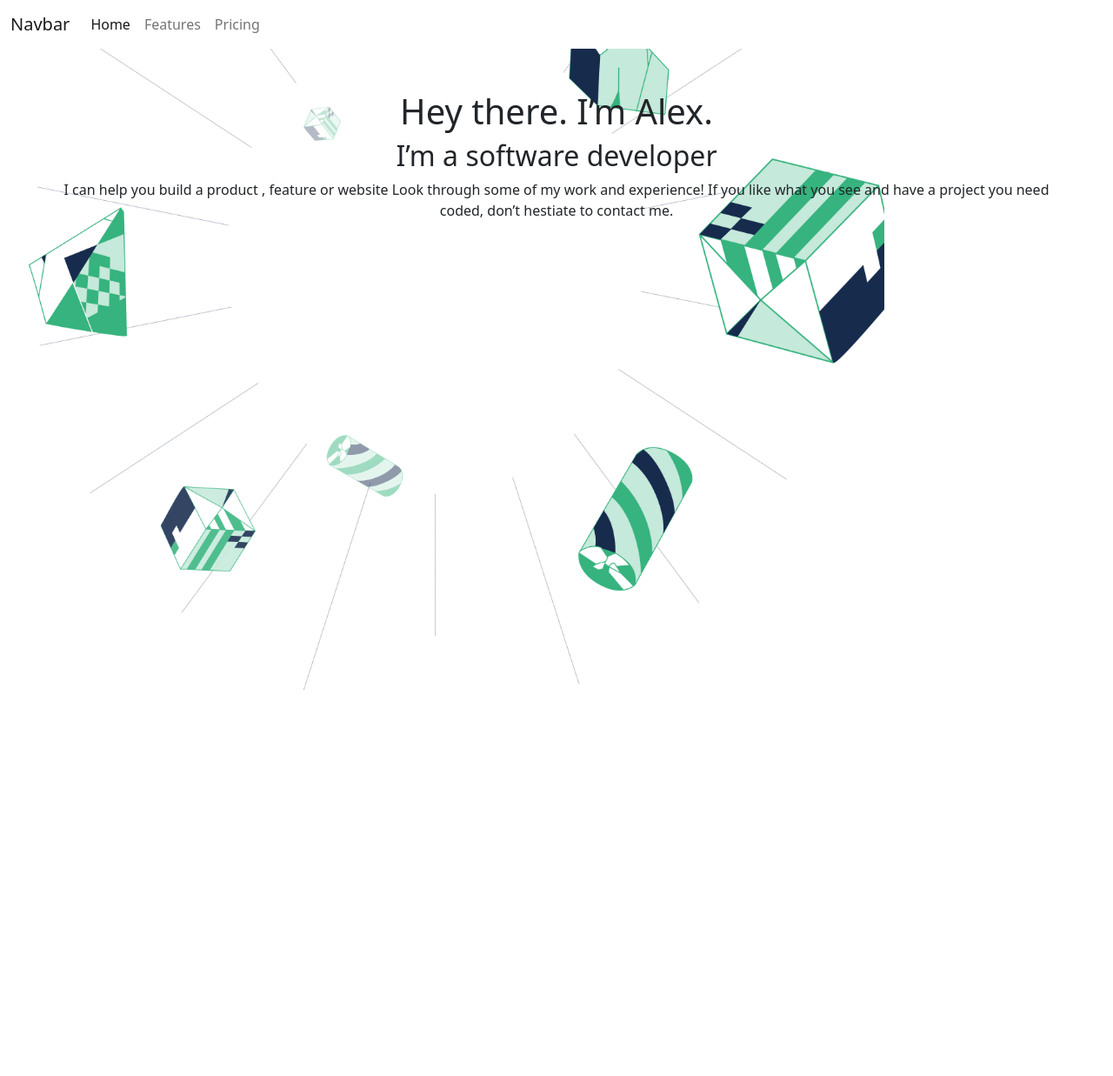
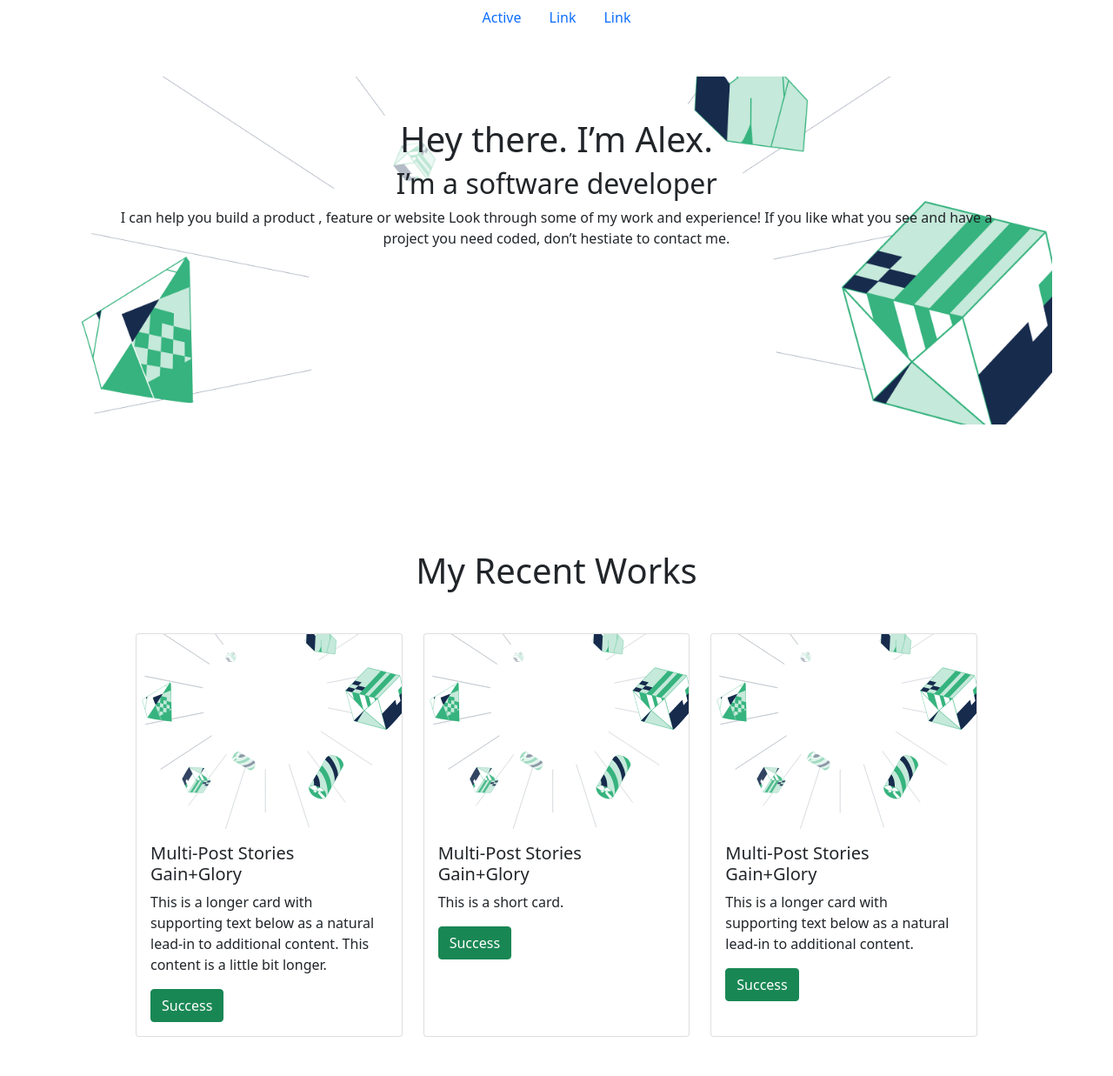
Before and after one commit to Thermiee/Bootstrap-Portfolio, a plain HTML site: page index.html in a window 1280 px wide. Shown: the top 1237 px of the page at 87% size. Before the commit the page ends 856 px from the top, so only its background shows below. Drawn offline with nearby package versions, Linux system fonts and the light colour scheme.

Commit message:
Added card for my works section

```diff
--- a/index.html
+++ b/index.html
@@ -1,58 +1,111 @@
 <!DOCTYPE html>
 <html>
+
 <head>
     <meta charset="utf-8" />
     <meta http-equiv="X-UA-Compatible" content="IE=edge" />
     <title>Bootstrap Portfolio</title>
     <meta name="viewport" content="width=device-width, initial-scale=1" />
     <link rel="stylesheet" type="text/css" media="screen" href="style.css" />
-    <link
-      href="https://cdn.jsdelivr.net/npm/bootstrap@5.0.2/dist/css/bootstrap.min.css"
-      rel="stylesheet"
-      integrity="sha384-EVSTQN3/azprG1Anm3QDgpJLIm9Nao0Yz1ztcQTwFspd3yD65VohhpuuCOmLASjC"
-      crossorigin="anonymous"
-    />
-    <script
-      src="https://cdn.jsdelivr.net/npm/bootstrap@5.0.2/dist/js/bootstrap.bundle.min.js"
+    <link href="https://cdn.jsdelivr.net/npm/bootstrap@5.0.2/dist/css/bootstrap.min.css" rel="stylesheet"
+        integrity="sha384-EVSTQN3/azprG1Anm3QDgpJLIm9Nao0Yz1ztcQTwFspd3yD65VohhpuuCOmLASjC" crossorigin="anonymous" />
+    <script src="https://cdn.jsdelivr.net/npm/bootstrap@5.0.2/dist/js/bootstrap.bundle.min.js"
         integrity="sha384-MrcW6ZMFYlzcLA8Nl+NtUVF0sA7MsXsP1UyJoMp4YLEuNSfAP+JcXn/tWtIaxVXM"
-      crossorigin="anonymous"
-    ></script>
+        crossorigin="anonymous"></script>
 </head>
+
 <body>
     <header>
-      <nav class="navbar navbar-expand-lg navbar-light">
-        <div class="container-fluid">
-          <a class="navbar-brand" href="#">Navbar</a>
-          <button
-            class="navbar-toggler"
-            type="button"
-            data-bs-toggle="collapse"
-            data-bs-target="#navbarNavAltMarkup"
-            aria-controls="navbarNavAltMarkup"
-            aria-expanded="false"
-            aria-label="Toggle navigation"
-          >
-            <span class="navbar-toggler-icon"></span>
-          </button>
-          <div class="collapse navbar-collapse" id="navbarNavAltMarkup">
-            <div class="navbar-nav">
-              <a class="nav-link active" aria-current="page" href="#">Home</a>
-              <a class="nav-link" href="#">Features</a>
-              <a class="nav-link" href="#">Pricing</a>
+        <ul class="nav justify-content-center">
+            <li class="nav-item">
+                <a class="nav-link active" aria-current="page" href="#">Active</a>
+            </li>
+            <li class="nav-item">
+                <a class="nav-link" href="#">Link</a>
+            </li>
+            <li class="nav-item">
+                <a class="nav-link" href="#">Link</a>
+            </li>
+        </ul>
+    </header>
+    <section class="container">
+        <div class="mt-5 p-5 text-center">
+            <h1>Hey there. I’m Alex.</h1>
+            <h2>I’m a software developer</h2>
+            <p> I can help you build a product , feature or website Look through some of my work and experience! If you
+                like what you see and have a project you need coded,
+                don’t hestiate to contact me.</p>
+        </div>
+    </section>
+    <section class=" m-5 p-5">
+        <h1 class="text-center m-5">
+            My Recent Works
+        </h1>
+        <div class="row row-cols-1 row-cols-md-3 m-5">
+            <div class="col">
+              <div class="card h-10">
+                <img src="/images/Header-llustration-desktop.svg" class="card-img-top" alt="Works">
+                <div class="card-body">
+                  <h5 class="card-title">Multi-Post Stories Gain+Glory</h5>
+                  <p class="card-text">This is a longer card with supporting text below as a natural lead-in to additional content. This content is a little bit longer.</p>
+                  <button type="button" class="btn btn-success">Success</button>
                 </div>
               </div>
             </div>
-      </nav>
-    </header>
-    <section class="container-fluid">
-      <div class="bg-image">
-        <div class="p-5 text-center">
-          <h1>Hey there. I’m Alex.</h1>
-        <h2>I’m a software developer</h2>
-        <p class=""> I can help you build a product , feature or website Look through some of my work and experience! If you like what you see and have a project you need coded,
-          don’t hestiate to contact me.</p>
+            <div class="col">
+              <div class="card h-100">
+                <img src="/images/Header-llustration-desktop.svg" class="card-img-top" alt="Works">
+                <div class="card-body">
+                  <h5 class="card-title">Multi-Post Stories Gain+Glory</h5>
+                  <p class="card-text">This is a short card.</p>
+                  <button type="button" class="btn btn-success">Success</button>
+                </div>
+              </div>
+            </div>
+            <div class="col">
+              <div class="card h-100">
+                <img src="/images/Header-llustration-desktop.svg" class="card-img-top" alt="Works">
+                <div class="card-body">
+                  <h5 class="card-title">Multi-Post Stories Gain+Glory</h5>
+                  <p class="card-text">This is a longer card with supporting text below as a natural lead-in to additional content.</p>
+                  <button type="button" class="btn btn-success">Success</button>
+                </div>
+              </div>
+            </div>
+          </div>
+          <div class="row row-cols-1 row-cols-md-3 m-5">
+            <div class="col">
+              <div class="card h-10">
+                <img src="/images/Header-llustration-desktop.svg" class="card-img-top" alt="Works">
+                <div class="card-body">
+                  <h5 class="card-title">Multi-Post Stories Gain+Glory</h5>
+                  <p class="card-text">This is a longer card with supporting text below as a natural lead-in to additional content. This content is a little bit longer.</p>
+                  <button type="button" class="btn btn-success">Success</button>
+                </div>
+              </div>
+            </div>
+            <div class="col">
+              <div class="card h-100">
+                <img src="/images/Header-llustration-desktop.svg" class="card-img-top" alt="Works">
+                <div class="card-body">
+                  <h5 class="card-title">Multi-Post Stories Gain+Glory</h5>
+                  <p class="card-text">This is a short card.</p>
+                  <button type="button" class="btn btn-success">Success</button>
+                </div>
+              </div>
+            </div>
+            <div class="col">
+              <div class="card h-100">
+                <img src="/images/Header-llustration-desktop.svg" class="card-img-top" alt="Works">
+                <div class="card-body">
+                  <h5 class="card-title">Multi-Post Stories Gain+Glory</h5>
+                  <p class="card-text">This is a longer card with supporting text below as a natural lead-in to additional content.</p>
+                  <button type="button" class="btn btn-success">Success</button>
+                </div>
+              </div>
             </div>
           </div>
     </section>
 </body>
+
 </html>
--- a/style.css
+++ b/style.css
@@ -1,6 +1,11 @@
-.bg-image {
-    background-image: url("images/Header-llustration-desktop@2x.png");
-    background-repeat: no-repeat;
-    background-size: 80%;
-    height: 100vh;
+* {
+  margin: 0;
+  padding: 0;
 }
+
+.container {
+  background-image: url("images/Header-llustration-desktop@2x.png");
+  background-repeat: no-repeat;
+  background-size: 100%;
+  height: 50vh;
+}
```
Also changed, not shown: images/Imgholder.png (added), 1 other file. Lines whose indentation alone changed are shown as unchanged.
